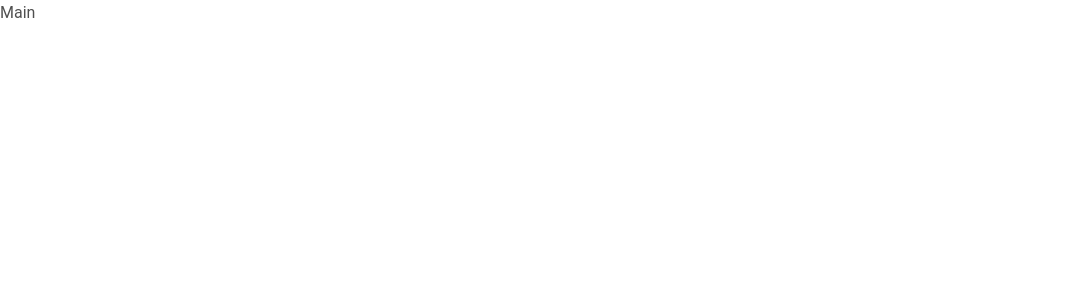
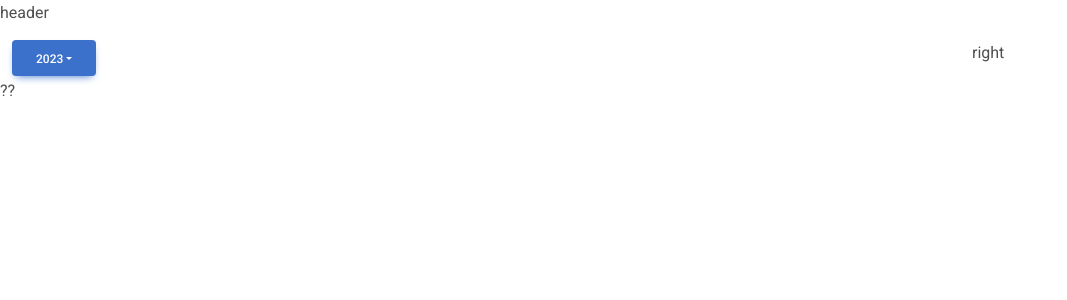
Before and after one commit to Mosquito06/Mosquito06-chinchinne-front-service, a React (Create React App) app: page / in a window 1280 px wide. Shown: the top 300 px of the page, without its empty margins (0-1067 px from the left). Built offline with nearby package versions, Linux system fonts and the light colour scheme; sample sign-in values are in the browser's storage.

Commit message:
dropmenu ing..

```diff
--- a/public/index.html
+++ b/public/index.html
@@ -3,6 +3,7 @@
   <head>
     <meta charset="utf-8" />
     <link rel="icon" href="%PUBLIC_URL%/favicon.ico" />
+    <link href="https://fonts.googleapis.com/css?family=Roboto:300,400,500,700&display=swap" rel="stylesheet" />
     <meta name="viewport" content="width=device-width, initial-scale=1" />
     <meta name="theme-color" content="#000000" />
     <meta
--- a/src/App.js
+++ b/src/App.js
@@ -1,5 +1,5 @@
 import 'App.css';
-//import 'bootstrap/dist/css/bootstrap.min.css';
+import 'bootstrap/dist/css/bootstrap.min.css';
 import 'mdb-react-ui-kit/dist/css/mdb.min.css';
 import "@fortawesome/fontawesome-free/css/all.min.css";
 
--- a/src/components/menu/Main.js
+++ b/src/components/menu/Main.js
@@ -2,7 +2,7 @@ import React from 'react';
 import Axios from 'axios';
 import { SignIn } from 'api/LoginApi';
 import { useQuery, useMutation, useQueryClient } from 'react-query';
-import { MDBInput, MDBCol, MDBRow, MDBCheckbox, MDBBtn } from 'mdb-react-ui-kit';
+import { MDBContainer, MDBRow, MDBCol, MDBDropdown, MDBDropdownItem, MDBDropdownMenu, MDBDropdownToggle  } from 'mdb-react-ui-kit';
 
 function Login()
 {
@@ -19,9 +19,33 @@ function Login()
     });
 
     return (
-        <div >
-            Main
-        </div>
+        <MDBContainer className='vh-100' fluid>
+            <MDBRow style={{ height : '5%'}}>
+                header
+            </MDBRow>
+            <MDBRow className='' style={{ height : '95%'}}>
+                <MDBCol className='col-9' style={{ height : '100%'}}>
+                    <MDBRow style={{ height : '5%'}} >
+                        <MDBDropdown>
+                            <MDBDropdownToggle>2023</MDBDropdownToggle>
+                            <MDBDropdownMenu>
+                                <MDBDropdownItem childTag='button' className='dropdown-item'>Action</MDBDropdownItem>
+                                <MDBDropdownItem childTag='button' className='dropdown-item'>Another action</MDBDropdownItem>
+                                <MDBDropdownItem childTag='button' className='dropdown-item'>Something else here</MDBDropdownItem>
+                            </MDBDropdownMenu>
+                        </MDBDropdown>
+                    </MDBRow>
+                    <MDBRow className='' style={{ height : '95%'}}>
+                        ??
+
+
+                    </MDBRow>
+                </MDBCol>
+                <MDBCol>
+                    right
+                </MDBCol>
+            </MDBRow>
+        </MDBContainer>
     )
 }
 
```
